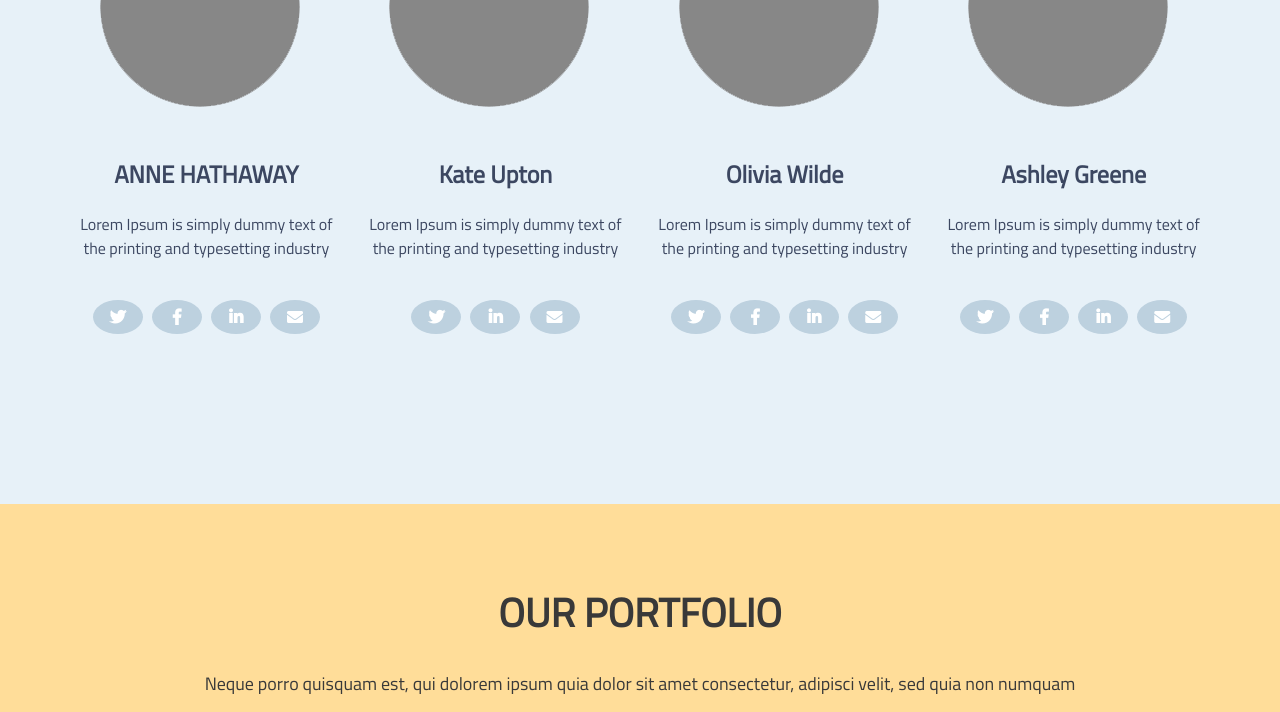
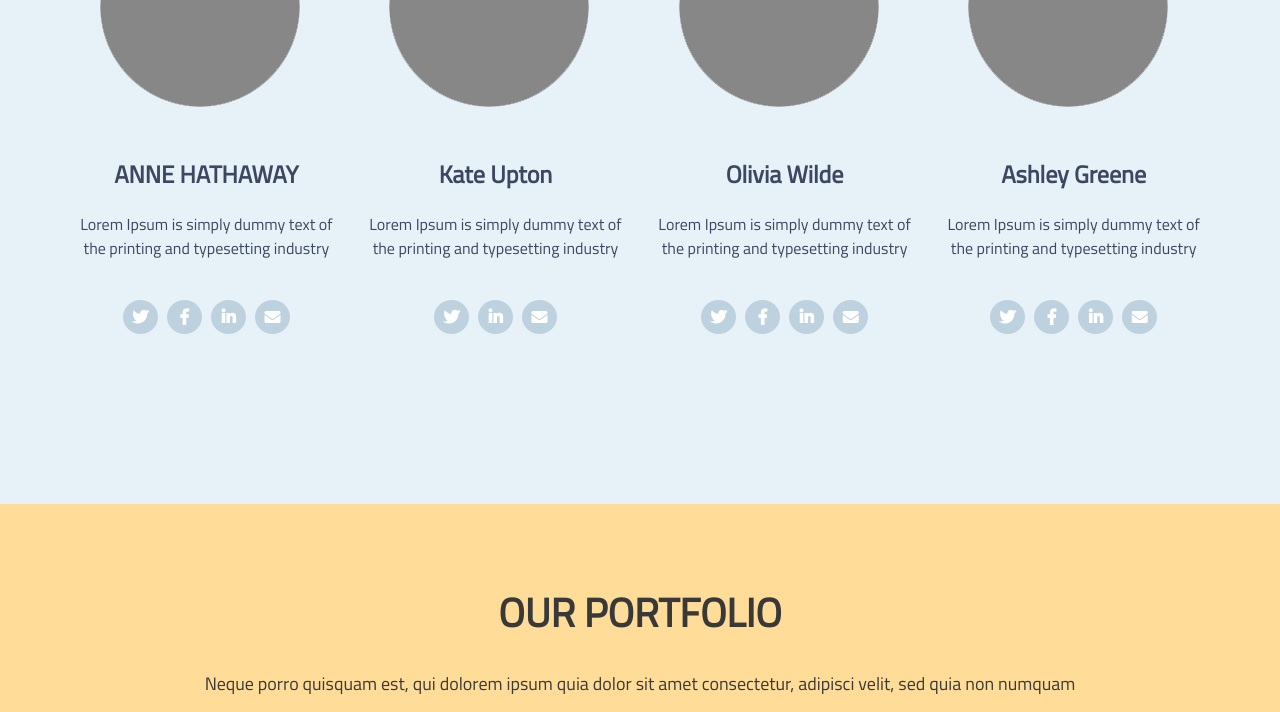
Before and after one commit to ALAASHAHEEN93/Cude, a plain HTML site: page index.html in a window 1280 px wide. Shown: the part 1788-2500 px from the top of the page. Drawn offline with Linux system fonts and the light colour scheme.

Commit message:
fix style

```diff
--- a/assets/css/Style.css
+++ b/assets/css/Style.css
@@ -188,7 +188,7 @@ a.Social:last-child {
 }
 
 .Social i {
-    width: 40px;
+    width: 25px;
 }
 
 /***** PORTFOLIO *****/
```
